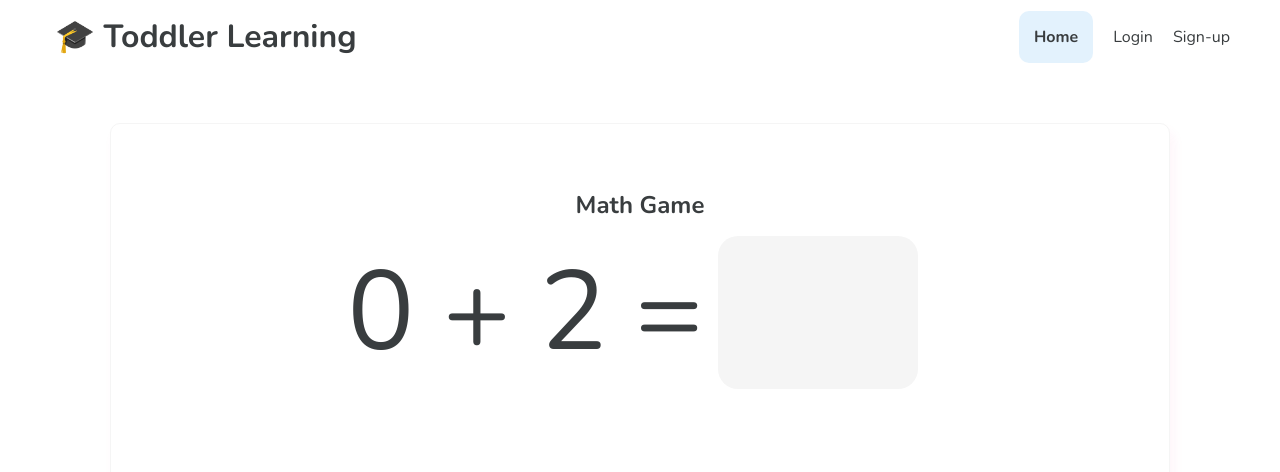
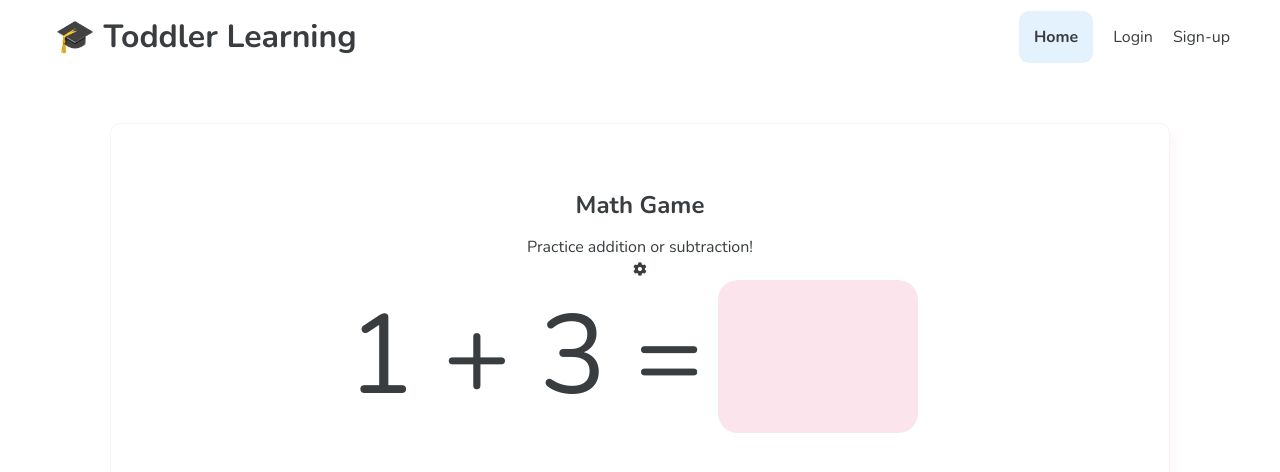
Before and after one commit to bweppl1/toddler-learning-games, a React (Vite) app in the folder client/: page /math in a window 1280 px wide. Shown: the top 472 px of the page. Built offline with nearby package versions, Linux system fonts and the light colour scheme.

Commit message:
settings implemented for Math game, updated some styles

```diff
--- a/client/index.html
+++ b/client/index.html
@@ -8,7 +8,7 @@
       href="https://cdnjs.cloudflare.com/ajax/libs/font-awesome/6.4.0/css/all.min.css"
     />
     <meta name="viewport" content="width=device-width, initial-scale=1.0" />
-    <title>Rayelle's Game Page</title>
+    <title>Toddler Learning</title>
   </head>
   <body>
     <div id="root"></div>
--- a/client/src/components/WordItem.jsx
+++ /dev/null
@@ -1,10 +0,0 @@
-const WordItem = ({ word }) => {
-  return (
-    <div className="WordItem">
-      <span>{word}</span>
-      <button className="remove-word-button">Remove</button>
-    </div>
-  );
-};
-
-export default WordItem;
--- a/client/src/index.css
+++ b/client/src/index.css
@@ -499,6 +499,7 @@ div.settings-menu {
   border-radius: 10px;
   padding: 0;
   margin: auto;
+  margin-bottom: 20px;
   display: flex;
   flex-direction: column;
   text-align: left;
@@ -587,19 +588,19 @@ div.equationDisplay {
   text-align: center;
 }
 
-input.userAnswer {
+input.mathAnswerInput {
   font-size: 7rem;
   width: 200px;
   text-align: center;
   border: 0;
   margin: 0 15px;
   border-radius: 20px;
-  background-color: whitesmoke;
+  background-color: var(--pink-light);
 }
 
-.userAnswer:focus {
-  caret-color: whitesmoke;
-  outline: none;
+.mathAnswerInput:focus {
+  caret-color: var(--pink);
+  outline: 2px solid var(--pink);
   box-shadow: 0 0 0 3px var(--background);
 }
 
--- a/client/src/pages/MathGame.jsx
+++ b/client/src/pages/MathGame.jsx
@@ -15,6 +15,9 @@ const MathGame = () => {
     correct: new Audio(correctSound),
     incorrect: new Audio(incorrectSound),
   });
+  const [showSettings, setShowSettings] = useState(false);
+  const [numberRange, setNumberRange] = useState(6);
+  const [operation, setOperation] = useState("addition");
 
   // Answer feedback sounds
   useEffect(() => {
@@ -26,15 +29,21 @@ const MathGame = () => {
 
   // generating two numbers 1-10
   const generateEquation = () => {
-    const range = 6;
-    setNumber1(Math.floor(Math.random() * range));
-    setNumber2(Math.floor(Math.random() * range));
+    setNumber1(Math.floor(Math.random() * numberRange));
+    setNumber2(Math.floor(Math.random() * numberRange));
   };
 
   // handling answer submissions
   const handleSubmit = (e) => {
     e.preventDefault();
-    const actualAnswer = number1 + number2;
+
+    let actualAnswer;
+    if (operation === "addition") {
+      actualAnswer = number1 + number2;
+    } else if (operation === "subtraction") {
+      actualAnswer = number1 - number2;
+    }
+
     const isCorrect = actualAnswer === parseInt(userAnswer);
     setAnswerFeedback({
       message: isCorrect ? "Correct!" : "Try Again!",
@@ -71,25 +80,81 @@ const MathGame = () => {
     }
   };
 
+  const toggleSettings = () => {
+    setShowSettings(!showSettings);
+  };
   // Generate first equation on DOM render
   useEffect(() => {
     generateEquation();
   }, []);
 
   useEffect(() => {
-    setEquation(`${number1} + ${number2} = `);
-  }, [number1, number2]);
+    let equationWithOperator;
+
+    if (operation === "addition") {
+      equationWithOperator = `${number1} + ${number2} = `;
+    } else if (operation === "subtraction") {
+      equationWithOperator = `${number1} - ${number2} = `;
+    }
+    setEquation(equationWithOperator);
+  }, [number1, number2, operation]);
+
+  useEffect(() => {
+    generateEquation();
+  }, [operation, numberRange]);
 
   return (
     <div className="mathGame">
       <div className="gameContainer">
+        {/* game header */}
         <h2>Math Game</h2>
+        <p>Practice addition or subtraction!</p>
+
+        {/* settings icon */}
+        <button
+          className="settings-button"
+          onClick={toggleSettings}
+          aria-label="Game Settings"
+        >
+          <i className="fas fa-cog"></i>
+        </button>
+
+        {/* settings panel */}
+        {showSettings && (
+          <div className="settings-menu">
+            <div className="settings-header">
+              <h2>Settings</h2>
+            </div>
+
+            <div className="settings-content">
+              <div className="settings-section">
+                <h3>Number Range</h3>
+                <input
+                  type="number"
+                  value={numberRange}
+                  onChange={(e) => setNumberRange(e.target.value)}
+                ></input>
+
+                <h3>Operation</h3>
+                <select
+                  value={operation}
+                  onChange={(e) => setOperation(e.target.value)}
+                >
+                  <option value="addition">Addition</option>
+                  <option value="subtraction">Subtraction</option>
+                </select>
+              </div>
+            </div>
+          </div>
+        )}
+
+        {/* game display */}
         <div className="equationDisplay">
           <p className="equation">{equation}</p>
           <form onSubmit={handleSubmit}>
             <input
               type="text"
-              className="userAnswer"
+              className="mathAnswerInput"
               value={userAnswer}
               onChange={(e) => setUserAnswer(e.target.value)}
             ></input>
--- a/client/src/pages/TypingGame.jsx
+++ b/client/src/pages/TypingGame.jsx
@@ -2,7 +2,6 @@ import { useState, useEffect } from "react";
 import correctSound from "../assets/sounds/correct.mp3";
 import incorrectSound from "../assets/sounds/incorrect.wav";
 import wordCompleteSound from "../assets/sounds/word_completed.wav";
-import WordItem from "../components/WordItem.jsx";
 
 const TypingGame = () => {
   const [word, setWord] = useState("");
@@ -20,12 +19,16 @@ const TypingGame = () => {
 
   // sets wordList and generate a word on page load
   useEffect(() => {
-    const wordList = JSON.parse(localStorage.getItem("typingGameWordList"));
+    const localWordList = JSON.parse(
+      localStorage.getItem("typingGameWordList")
+    );
 
-    if (!wordList) {
-      setWordList(["dog"]);
+    if (!localWordList) {
+      generateWord();
+      return;
     }
-    setWordList(wordList);
+
+    setWordList(localWordList);
 
     generateWord();
   }, []);
@@ -43,6 +46,8 @@ const TypingGame = () => {
   // key press handling
   useEffect(() => {
     const handleKeyDown = (e) => {
+      // Ignore key presses when settings menu is open **BUG** -> first keypress still triggers game feedback
+      if (showSettings) return;
       // Move to next word with Enter key
       if (currentIndex >= word.length && e.key === "Enter") {
         handleNextWord();
@@ -148,6 +153,9 @@ const TypingGame = () => {
     generateWord();
   };
 
+  // Testing
+  console.log(`wordList: ${wordList}`);
+
   return (
     <div className="typingGame">
       <div className="container">
```
Also changed, not shown: 1 other file (tests, documents, lock files or other folders).
